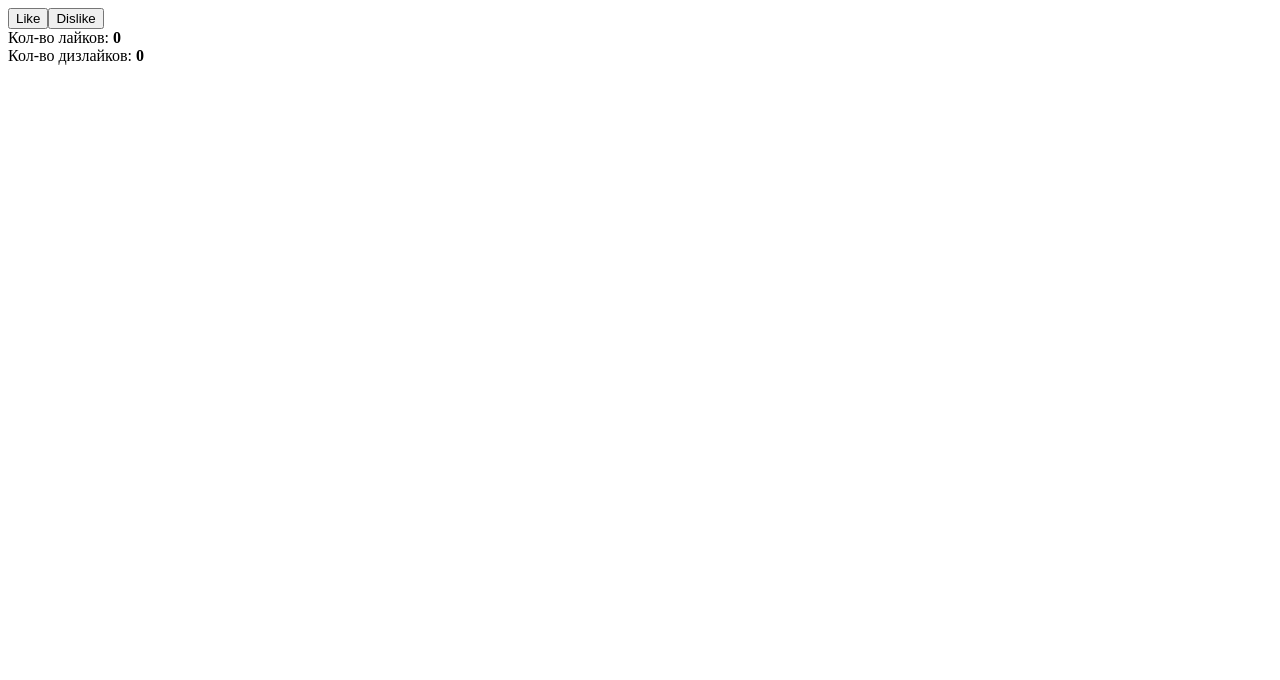
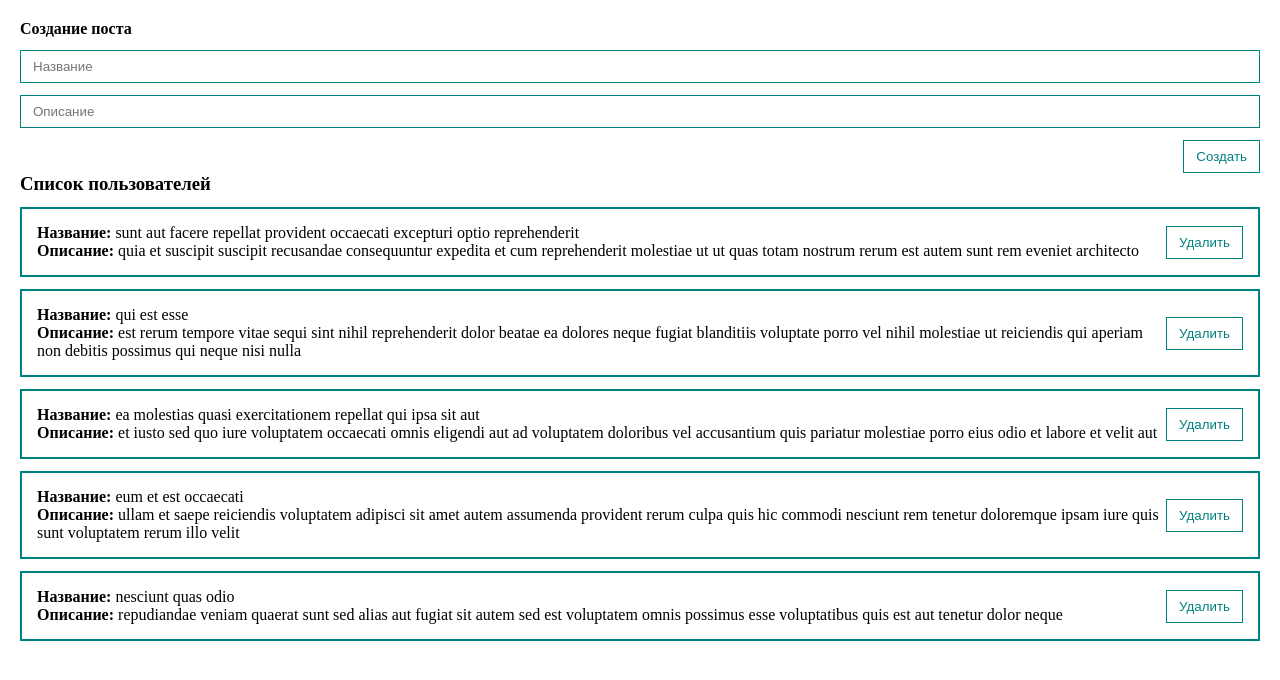
Before and after one commit to yatochkaaa/vue_practice, a Vue app: page / in a window 1280 px wide. Shown: the top 680 px of the page. Built offline with nearby package versions, Linux system fonts and the light colour scheme.

Commit message:
postlist, post create/delete

```diff
--- a/src/App.vue
+++ b/src/App.vue
@@ -1,29 +1,74 @@
 <template>
-  <button @click="addLike">Like</button>
-  <button @click="addDislike">Dislike</button>
-
-  <div>Кол-во лайков: <strong>{{ likes }}</strong></div>
-  <div>Кол-во дизлайков: <strong>{{ dislikes }}</strong></div>
+  <div class="app">
+    <post-form @create="createPost" />
+    <post-list :posts="posts" />
+  </div>
 </template>
 
 <script>
+import PostForm from "@/components/PostForm.vue";
+import PostList from "@/components/PostList.vue";
+
 export default {
+  components: {
+    PostForm,
+    PostList,
+  },
+
   data() {
     return {
-        likes: 0,
-        dislikes: 0,
-      }
+      posts: [
+        {
+          userId: 1,
+          id: 1,
+          title:
+            "sunt aut facere repellat provident occaecati excepturi optio reprehenderit",
+          body: "quia et suscipit\nsuscipit recusandae consequuntur expedita et cum\nreprehenderit molestiae ut ut quas totam\nnostrum rerum est autem sunt rem eveniet architecto",
+        },
+        {
+          userId: 1,
+          id: 2,
+          title: "qui est esse",
+          body: "est rerum tempore vitae\nsequi sint nihil reprehenderit dolor beatae ea dolores neque\nfugiat blanditiis voluptate porro vel nihil molestiae ut reiciendis\nqui aperiam non debitis possimus qui neque nisi nulla",
+        },
+        {
+          userId: 1,
+          id: 3,
+          title: "ea molestias quasi exercitationem repellat qui ipsa sit aut",
+          body: "et iusto sed quo iure\nvoluptatem occaecati omnis eligendi aut ad\nvoluptatem doloribus vel accusantium quis pariatur\nmolestiae porro eius odio et labore et velit aut",
+        },
+        {
+          userId: 1,
+          id: 4,
+          title: "eum et est occaecati",
+          body: "ullam et saepe reiciendis voluptatem adipisci\nsit amet autem assumenda provident rerum culpa\nquis hic commodi nesciunt rem tenetur doloremque ipsam iure\nquis sunt voluptatem rerum illo velit",
+        },
+        {
+          userId: 1,
+          id: 5,
+          title: "nesciunt quas odio",
+          body: "repudiandae veniam quaerat sunt sed\nalias aut fugiat sit autem sed est\nvoluptatem omnis possimus esse voluptatibus quis\nest aut tenetur dolor neque",
+        },
+      ],
+    };
   },
 
   methods: {
-      addLike() {
-        this.likes++
+    createPost(post) {
+      this.posts.push(post);
     },
-      addDislike() {
-        this.dislikes++
   },
-    }
-  }
+};
 </script>
 
-<style></style>
+<style>
+* {
+  box-sizing: border-box;
+  margin: 0;
+  padding: 0;
+}
+
+.app {
+  padding: 20px;
+}
+</style>
--- /dev/null
+++ b/src/components/PostForm.vue
@@ -0,0 +1,68 @@
+<template>
+  <form @submit.prevent>
+    <h4>Создание поста</h4>
+    <input
+      v-model="post.title"
+      class="input"
+      type="text"
+      placeholder="Название"
+    />
+    <input
+      v-model="post.body"
+      @input="post.body = $event.target.value"
+      class="input"
+      type="text"
+      placeholder="Описание"
+    />
+    <my-button
+      @click="createPost"
+      style="align-self: flex-end; margin-top: 12px"
+    >
+      Создать
+    </my-button>
+  </form>
+</template>
+
+<script>
+import MyButton from "@/components/UI/MyButton.vue";
+
+export default {
+  components: {
+    MyButton,
+  },
+
+  data() {
+    return {
+      post: {
+        title: "",
+        body: "",
+      },
+    };
+  },
+
+  methods: {
+    createPost() {
+      this.post.id = Date.now();
+      this.$emit("create", this.post);
+      this.post = {
+        title: "",
+        body: "",
+      };
+    },
+  },
+};
+</script>
+
+<style scoped>
+form {
+  display: flex;
+  flex-direction: column;
+}
+
+.input {
+  width: 100%;
+  border: 1px solid teal;
+  padding: 8px 12px;
+  margin-top: 12px;
+}
+</style>
--- /dev/null
+++ b/src/components/PostItem.vue
@@ -0,0 +1,39 @@
+<template>
+  <div class="post">
+    <div>
+      <div><strong>Название:</strong> {{ post.title }}</div>
+      <div><strong>Описание:</strong> {{ post.body }}</div>
+    </div>
+    <div class="post__btns">
+      <my-button>Удалить</my-button>
+    </div>
+  </div>
+</template>
+
+<script>
+import MyButton from "@/components/UI/MyButton.vue";
+
+export default {
+  components: {
+    MyButton,
+  },
+
+  props: {
+    post: {
+      type: Object,
+      required: true,
+    },
+  },
+};
+</script>
+
+<style scoped>
+.post {
+  display: flex;
+  align-items: center;
+  justify-content: space-between;
+  padding: 15px;
+  border: 2px solid teal;
+  margin-top: 12px;
+}
+</style>
--- /dev/null
+++ b/src/components/PostList.vue
@@ -0,0 +1,22 @@
+<template>
+  <div>
+    <h3>Список пользователей</h3>
+    <post-item v-for="post in posts" :post="post" :key="post.id" />
+  </div>
+</template>
+
+<script>
+import PostItem from "@/components/PostItem.vue";
+
+export default {
+  components: { PostItem },
+  props: {
+    posts: {
+      type: Array,
+      required: true,
+    },
+  },
+};
+</script>
+
+<style scoped></style>
--- /dev/null
+++ b/src/components/UI/MyButton.vue
@@ -0,0 +1,16 @@
+<template>
+  <button class="btn">
+    <slot></slot>
+  </button>
+</template>
+
+<script></script>
+
+<style scoped>
+.btn {
+  padding: 8px 12px;
+  background: none;
+  color: teal;
+  border: 1px solid teal;
+}
+</style>
--- a/src/views/HomeView.vue
+++ b/src/views/HomeView.vue
@@ -7,7 +7,7 @@
 
 <script lang="ts">
 import { defineComponent } from 'vue';
-import HelloWorld from '@/components/HelloWorld.vue'; // @ is an alias to /src
+import HelloWorld from '@/components/PostList.vue.js'; // @ is an alias to /src
 
 export default defineComponent({
   name: 'HomeView',
```
Also changed, not shown: src/components/HelloWorld.vue (deleted, +0 -63 lines). Lines whose indentation alone changed are shown as unchanged.
